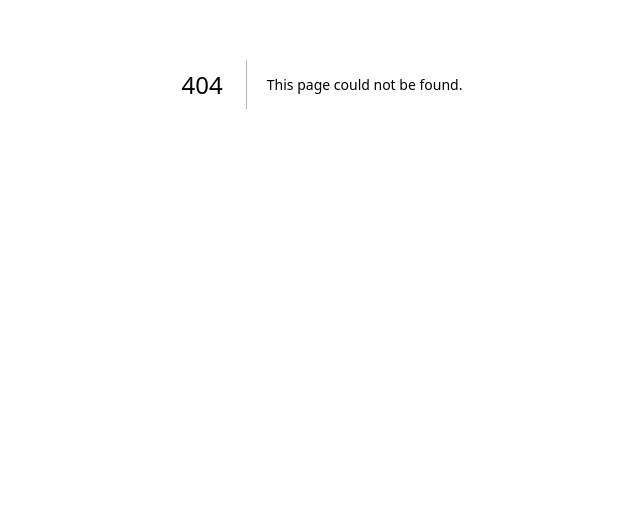
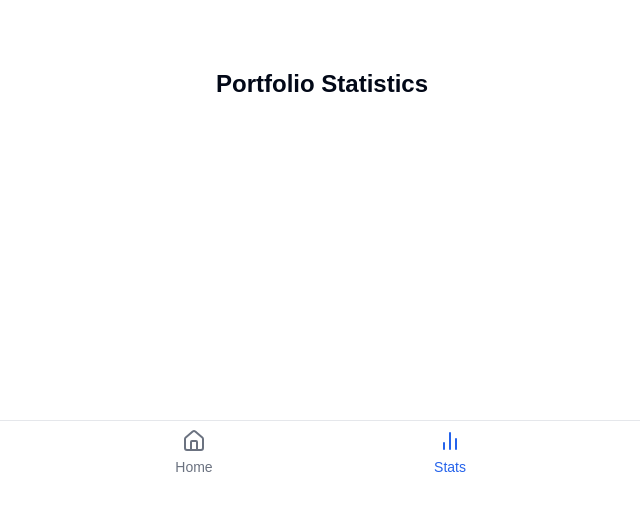
Before and after one commit to whyrsm/crypto-portfolio-tracker, a Next.js app in the folder frontend/: page /stats in a window 1280 px wide. Before the commit this address had no page. Shown: the part 316-826 px from the top of the page, without its empty margins (318-958 px from the left). Before the commit the page ends 800 px from the top, so only its background shows below. Built offline with nearby package versions, Linux system fonts and the light colour scheme.

Commit message:
create bottom nav component

```diff
--- a/frontend/app/layout.tsx
+++ b/frontend/app/layout.tsx
@@ -2,6 +2,7 @@ import type { Metadata } from "next";
 import { Geist, Geist_Mono } from "next/font/google";
 import "./globals.css";
 import { Toaster } from "@/components/ui/toaster";
+import BottomNav from "@/components/ui/bottom-nav";
 
 const geistSans = Geist({
   variable: "--font-geist-sans",
@@ -28,6 +29,9 @@ export default function RootLayout({
       <body>
         {children}
         <Toaster />
+        <div className="pb-16">
+          <BottomNav />
+        </div>
       </body>
     </html>
   );
--- /dev/null
+++ b/frontend/app/stats/page.tsx
@@ -0,0 +1,8 @@
+export default function StatsPage() {
+  return (
+    <div className="min-h-screen p-4 sm:p-8 flex items-center justify-center">
+      <h1 className="text-2xl font-bold">Portfolio Statistics</h1>
+      {/* TODO: Implement portfolio statistics and trends */}
+    </div>
+  );
+}
--- /dev/null
+++ b/frontend/components/ui/bottom-nav.tsx
@@ -0,0 +1,30 @@
+'use client';
+
+import { Home, BarChart2 } from 'lucide-react';
+import Link from 'next/link';
+import { usePathname } from 'next/navigation';
+
+export default function BottomNav() {
+  const pathname = usePathname();
+
+  return (
+    <div className="fixed bottom-0 left-0 z-50 w-full h-16 bg-white border-t border-gray-200 dark:bg-gray-700 dark:border-gray-600">
+      <div className="grid h-full max-w-lg grid-cols-2 mx-auto">
+        <Link
+          href="/"
+          className={`inline-flex flex-col items-center justify-center px-5 hover:bg-gray-50 dark:hover:bg-gray-800 group ${pathname === '/' ? 'text-blue-600 dark:text-blue-500' : 'text-gray-500 dark:text-gray-400'}`}
+        >
+          <Home className="w-6 h-6 mb-1" />
+          <span className="text-sm">Home</span>
+        </Link>
+        <Link
+          href="/stats"
+          className={`inline-flex flex-col items-center justify-center px-5 hover:bg-gray-50 dark:hover:bg-gray-800 group ${pathname === '/stats' ? 'text-blue-600 dark:text-blue-500' : 'text-gray-500 dark:text-gray-400'}`}
+        >
+          <BarChart2 className="w-6 h-6 mb-1" />
+          <span className="text-sm">Stats</span>
+        </Link>
+      </div>
+    </div>
+  );
+}
```
